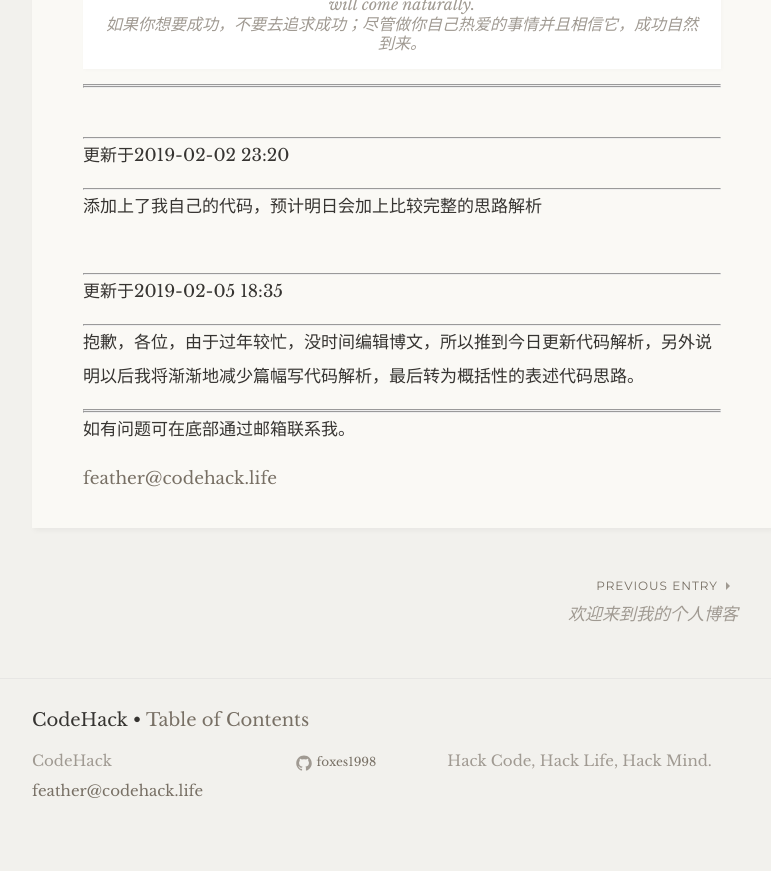
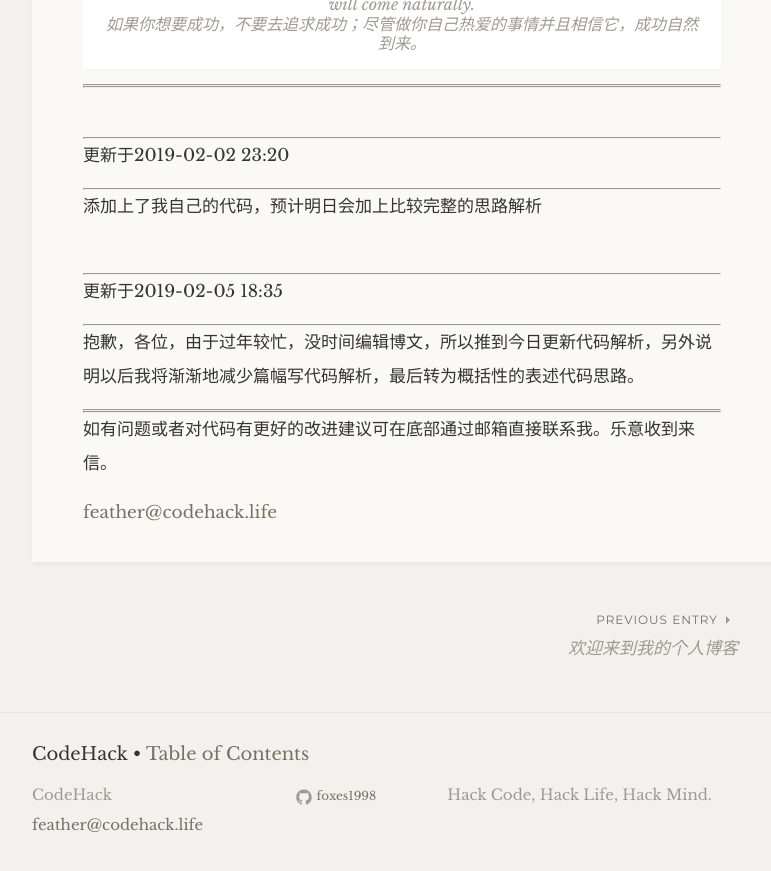
Before and after one commit to foxes1998/codehack.github.io, a Jekyll site: the page built from _posts/2019-01-29-[C]Puzzle_UVa227.markdown, in a window 1280 px wide and 900 px high, scrolled down 12674 px. Shown: the top 871 px of the window, without its empty margins (238-1009 px from the left). Built offline with Jekyll 4.4.1, drawn with Linux system fonts in a browser that asks for light colours; some web fonts are replaced.

Commit message:
Update 2019-01-29-[C]Puzzle_UVa227.markdown
20190205 18:42

```diff
--- a/_posts/2019-01-29-[C]Puzzle_UVa227.markdown
+++ b/_posts/2019-01-29-[C]Puzzle_UVa227.markdown
@@ -373,7 +373,7 @@ void Print_Puzzle(char a[5][5]){
 * * *
 * * *
 
-如有问题可在底部通过邮箱联系我。
+如有问题或者对代码有更好的改进建议可在底部通过邮箱直接联系我。乐意收到来信。
 
 <a href="mailto:feather@codehack.life?subject=[re]{{page.title}}&body=Article_url:  {{ site.url }}{{ page.url }} ">feather@codehack.life</a>
 
```
